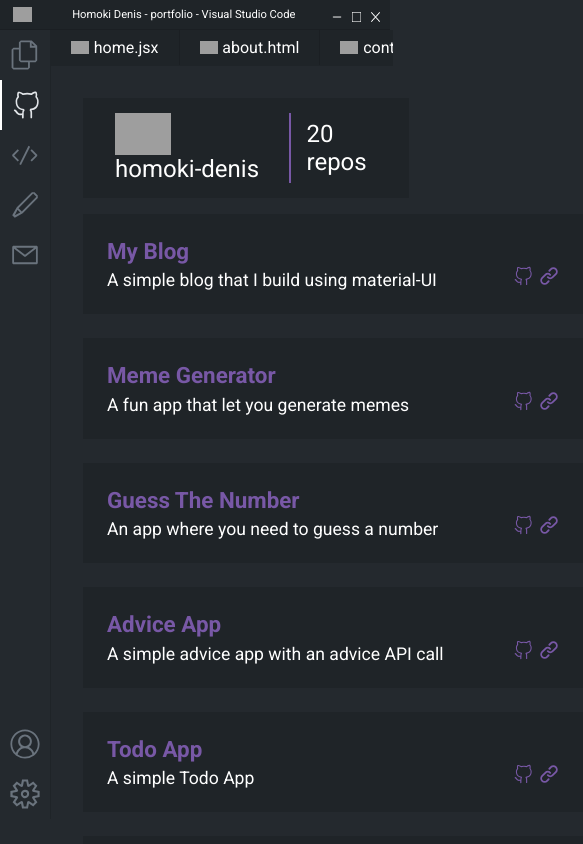
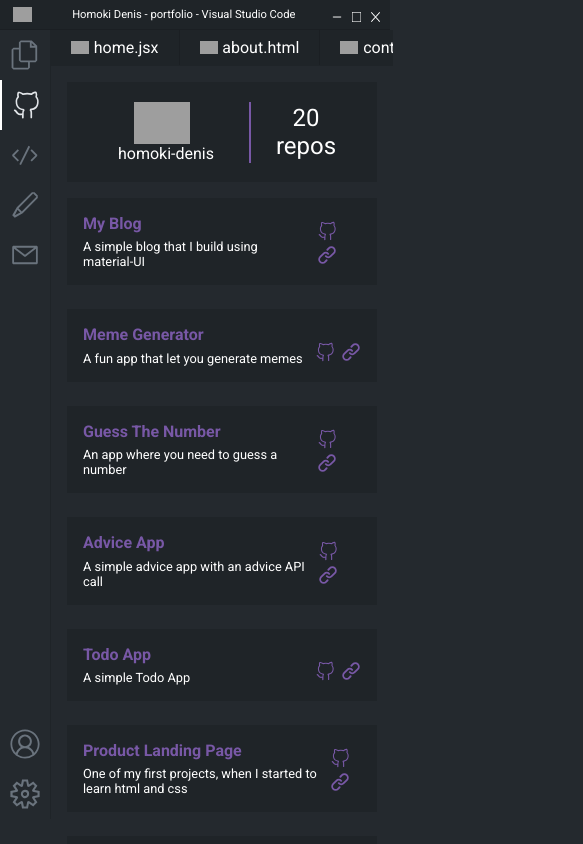
Before and after one commit to homoki-denis/Portfolio, a React (Vite) app: page /github in a window 390 px wide. Shown: the top 844 px of the page, 583 px wide, since content can reach past the window. Built offline with nearby package versions, Linux system fonts and the light colour scheme; grey boxes are pictures that could not be loaded.

Commit message:
added some styling

```diff
--- a/src/styles/_github.scss
+++ b/src/styles/_github.scss
@@ -70,3 +70,33 @@
     }
   }
 }
+
+@media screen and (max-width: 620px) {
+  .github-container {
+    padding: 1rem;
+    .github-header {
+      .github-img {
+        justify-content: center;
+        span {
+          font-size: 1rem;
+          text-align: center;
+        }
+      }
+      .github-repos {
+        text-align: center;
+      }
+    }
+    .github-content {
+      grid-template-columns: repeat(auto-fit, minmax(250px, 1fr));
+      .github-card {
+        padding: 1rem;
+        .github-card-title {
+          font-size: 1rem;
+        }
+        .github-card-subtitle {
+          font-size: 0.8rem;
+        }
+      }
+    }
+  }
+}
--- a/src/styles/_projects.scss
+++ b/src/styles/_projects.scss
@@ -9,7 +9,7 @@
         margin: 2rem 1.5rem 0 0;
         background-color: #1f2428;
         border-radius: 20px;
-        width: 22rem;
+
         cursor: pointer;
         transition: box-shadow 0.2s ease-in-out;
         &:hover {
```
